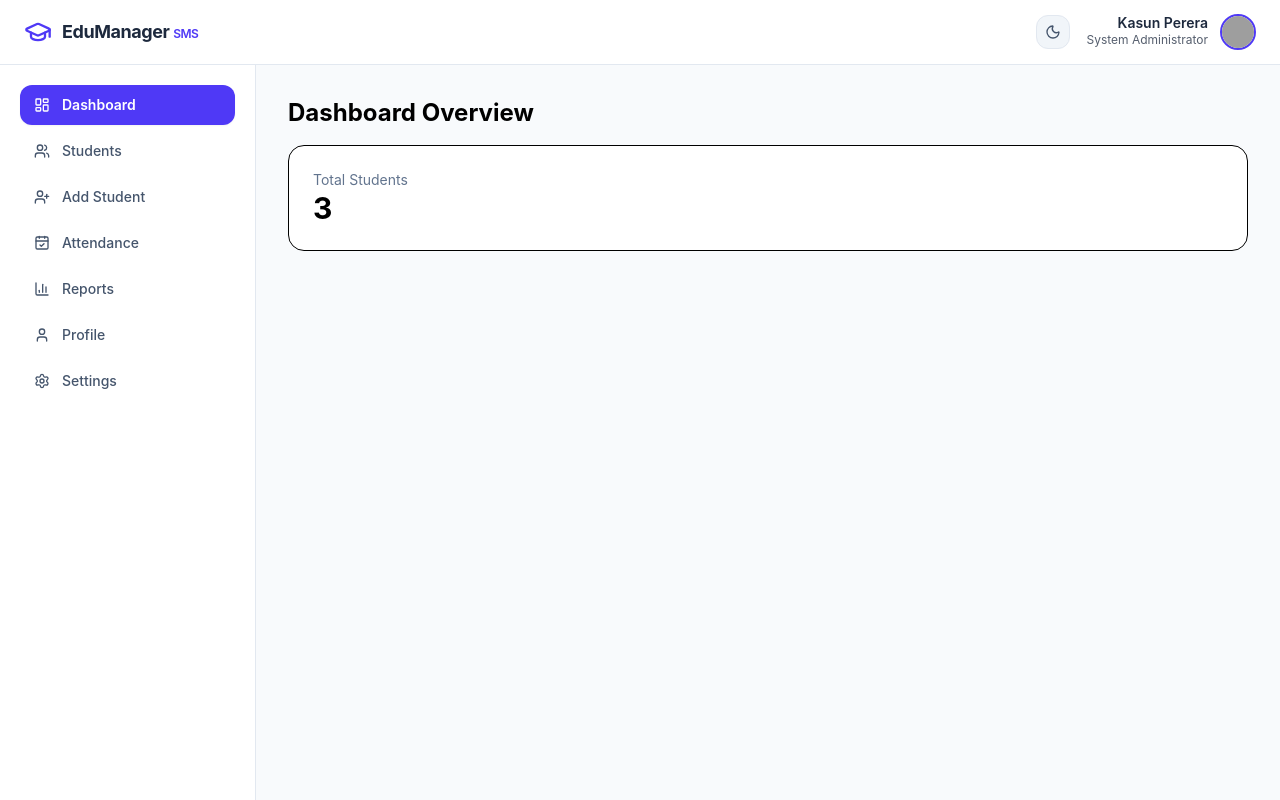
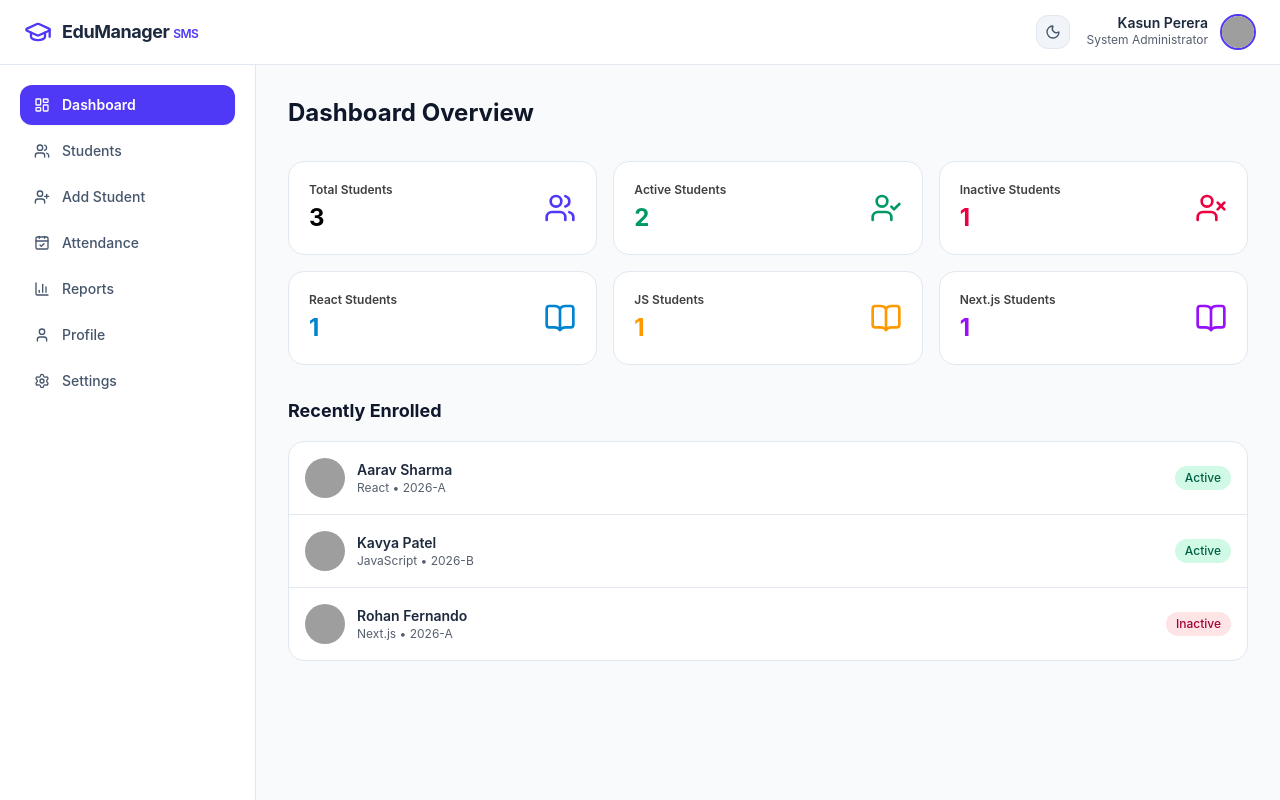
Before and after one commit to Kafoor-Nimas/Student-Management-System, a React (Vite) app: page / in a window 1280 px wide. Built offline with nearby package versions, Linux system fonts and the light colour scheme; grey boxes are pictures that could not be loaded.

Commit message:
Completed dashboard Page UI

```diff
--- a/src/index.css
+++ b/src/index.css
@@ -1 +1,5 @@
 @import "tailwindcss";
+
+.haeding{
+
+}
--- a/src/pages/Dashboard.jsx
+++ b/src/pages/Dashboard.jsx
@@ -1,14 +1,128 @@
 import { useStudent } from "../context/StdentContext";
+import { Users, UserCheck, UserX, BookOpen } from "lucide-react";
 
 const Dashboard = () => {
-  const { students } = useStudent();
+  const { students, theme } = useStudent();
+
+  const total = students.length;
+  const active = students.filter((s) => s.status === "Active").length;
+  const inactive = students.filter((s) => s.status === "Inactive").length;
+  const reactCount = students.filter((s) => s.course === "React").length;
+  const jsCount = students.filter((s) => s.course === "JavaScript").length;
+  const nextCount = students.filter((s) => s.course === "Next.js").length;
 
   return (
-    <div className="space-y-4">
-      <h1 className="text-2xl font-bold">Dashboard Overview</h1>
-      <div className="p-6 bg-white rounded-2xl border">
-        <p className="text-sm text-slate-500">Total Students</p>
-        <p className="text-3xl font-bold">{students.length}</p>
+    <div className="space-y-8">
+      <h1
+        className={`font-bold text-2xl ${theme === "dark" ? "text-white" : "text-slate-900"}`}
+      >
+        Dashboard Overview
+      </h1>
+
+      <div className="grid grid-cols-2 lg:grid-cols-3 gap-4">
+        <div
+          className={`p-5 rounded-2xl border flex items-center justify-between ${theme === "dark" ? "bg-[#1E293B] border-slate-700 text-white" : "bg-white border-slate-200"}`}
+        >
+          <div>
+            <p className="text-xs font-semibold opacity-75">Total Students</p>
+            <p className="text-2xl font-bold mt-1">{total}</p>
+          </div>
+          <Users className="w-8 h-8 text-indigo-600" />
+        </div>
+        <div
+          className={`p-5 rounded-2xl border flex items-center justify-between ${theme === "dark" ? "bg-[#1E293B] border-slate-700 text-white" : "bg-white border-slate-200"}`}
+        >
+          <div>
+            <p className="text-xs font-semibold opacity-75">Active Students</p>
+            <p className="text-2xl font-bold text-emerald-600 mt-1">{active}</p>
+          </div>
+          <UserCheck className="w-8 h-8 text-emerald-600" />
+        </div>
+
+        <div
+          className={`p-5 rounded-2xl border flex items-center justify-between ${theme === "dark" ? "bg-[#1E293B] border-slate-700 text-white" : "bg-white border-slate-200"}`}
+        >
+          <div>
+            <p className="text-xs font-semibold opacity-75">
+              Inactive Students
+            </p>
+            <p className="text-2xl font-bold text-rose-600 mt-1">{inactive}</p>
+          </div>
+          <UserX className="w-8 h-8 text-rose-600" />
+        </div>
+
+        <div
+          className={`p-5 rounded-2xl border flex items-center justify-between ${theme === "dark" ? "bg-[#1E293B] border-slate-700 text-white" : "bg-white border-slate-200"}`}
+        >
+          <div>
+            <p className="text-xs font-semibold opacity-75">React Students</p>
+            <p className="text-2xl font-bold text-sky-600 mt-1">{reactCount}</p>
+          </div>
+          <BookOpen className="w-8 h-8 text-sky-600" />
+        </div>
+        <div
+          className={`p-5 rounded-2xl border flex items-center justify-between ${theme === "dark" ? "bg-[#1E293B] border-slate-700 text-white" : "bg-white border-slate-200"}`}
+        >
+          <div>
+            <p className="text-xs font-semibold opacity-75">JS Students</p>
+            <p className="text-2xl font-bold text-amber-500 mt-1">{jsCount}</p>
+          </div>
+          <BookOpen className="w-8 h-8 text-amber-500" />
+        </div>
+
+        <div
+          className={`p-5 rounded-2xl border flex items-center justify-between ${theme === "dark" ? "bg-[#1E293B] border-slate-700 text-white" : "bg-white border-slate-200"}`}
+        >
+          <div>
+            <p className="text-xs font-semibold opacity-75">Next.js Students</p>
+            <p className="text-2xl font-bold text-purple-600 mt-1">
+              {nextCount}
+            </p>
+          </div>
+          <BookOpen className="w-8 h-8 text-purple-600" />
+        </div>
+      </div>
+
+      <div className="space-y-4">
+        <h2
+          className={`font-bold text-lg ${theme === "dark" ? "text-white" : "text-slate-900"}`}
+        >
+          Recently Enrolled
+        </h2>
+        <div
+          className={`border rounded-2xl overflow-hidden ${theme === "dark" ? "bg-[#1E293B] border-slate-700 text-white" : "bg-white border-slate-200 text-slate-800"}`}
+        >
+          <div
+            className={`divide-y ${theme === "dark" ? "divide-slate-700" : "divide-slate-200"}`}
+          >
+            {students.slice(0, 5).map((stu) => (
+              <div
+                key={stu.id}
+                className="p-4 flex items-center justify-between"
+              >
+                <div className="flex items-center gap-3">
+                  <img
+                    src={stu.image}
+                    alt={stu.name}
+                    className="w-10 h-10 rounded-full object-cover"
+                  />
+                  <div>
+                    <h4 className="font-semibold text-sm">{stu.name}</h4>
+                    <p className="text-xs opacity-75">
+                      {stu.course} • {stu.batch}
+                    </p>
+                  </div>
+                </div>
+
+                <span
+                  className={`text-xs px-2.5 py-1 rounded-full font-medium ${stu.status === "Active" ? "bg-emerald-100 text-emerald-800" : "bg-rose-100 text-rose-800"}`}
+                >
+                  {stu.status}
+                </span>
+              </div>
+            ))}
+          </div>
+        </div>
       </div>
     </div>
   );
```
